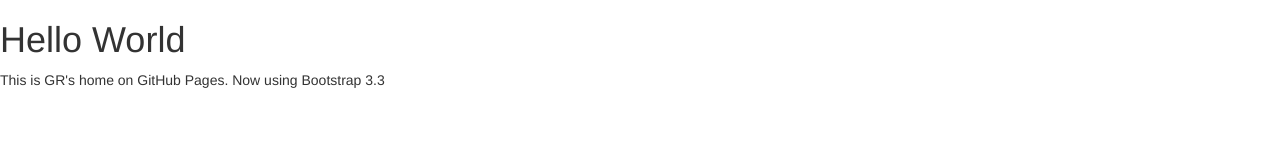
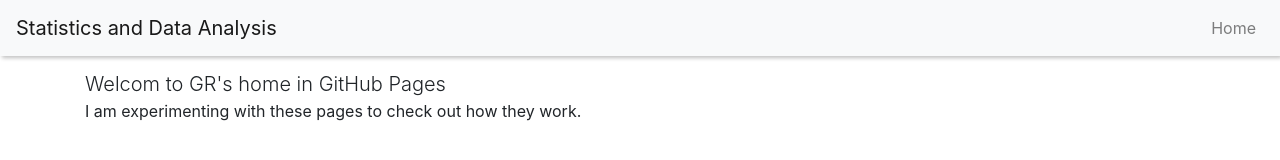
Before and after one commit to grodri/grodri.github.io, a plain HTML site: page index.html in a window 1280 px wide. Drawn offline with nearby package versions, Linux system fonts and the light colour scheme.

Commit message:
Update index.html
Using Bootstrap 4

```diff
--- a/index.html
+++ b/index.html
@@ -1,12 +1,48 @@
 <!DOCTYPE html>
-<html>
+<html lang="en">
 <head>
-    <link rel="stylesheet" href="https://cdn.jsdelivr.net/npm/bootstrap@3.3.7/dist/css/bootstrap.min.css" integrity="sha384-BVYiiSIFeK1dGmJRAkycuHAHRg32OmUcww7on3RYdg4Va+PmSTsz/K68vbdEjh4u" crossorigin="anonymous">
-    <link rel="stylesheet" href="https://cdn.jsdelivr.net/npm/bootstrap@3.3.7/dist/css/bootstrap-theme.min.css" integrity="sha384-rHyoN1iRsVXV4nD0JutlnGaslCJuC7uwjduW9SVrLvRYooPp2bWYgmgJQIXwl/Sp" crossorigin="anonymous">
-    <script src="https://cdn.jsdelivr.net/npm/bootstrap@3.3.7/dist/js/bootstrap.min.js" integrity="sha384-Tc5IQib027qvyjSMfHjOMaLkfuWVxZxUPnCJA7l2mCWNIpG9mGCD8wGNIcPD7Txa" crossorigin="anonymous"></script>
+  <meta charset="utf-8">
+  <meta name="viewport" content="width=device-width, initial-scale=1">
+  <link rel="stylesheet" href="https://maxcdn.bootstrapcdn.com/bootstrap/4.3.1/css/bootstrap.min.css">
+  <script src="https://ajax.googleapis.com/ajax/libs/jquery/3.4.1/jquery.min.js"></script>
+  <script src="https://cdnjs.cloudflare.com/ajax/libs/popper.js/1.14.7/umd/popper.min.js"></script>
+  <script src="https://maxcdn.bootstrapcdn.com/bootstrap/4.3.1/js/bootstrap.min.js"></script>
+  <link href="https://stackpath.bootstrapcdn.com/font-awesome/4.7.0/css/font-awesome.min.css" rel="stylesheet" integrity="sha384-wvfXpqpZZVQGK6TAh5PVlGOfQNHSoD2xbE+QkPxCAFlNEevoEH3Sl0sibVcOQVnN" crossorigin="anonymous">
 </head>
 <body>
-<h1>Hello World</h1>
-<p>This is GR's home on GitHub Pages. Now using Bootstrap 3.3</p>
+    <style>
+        .navbar{
+          -webkit-box-shadow: 2px 2px 4px 0px rgba(192,192,192,1);
+          -moz-box-shadow: 2px 2px 4px 0px rgba(192,192,192,1);
+          box-shadow: 2px 2px 4px 0px rgba(192,192,192,1)
+      }
+      .bg-navbar {background-color: #F8F9FA;}
+      /* make navbar links less subdued */
+      .navbar-dark .navbar-brand,
+      .navbar-dark .navbar-text {
+          color: rgba(255,255,255,.9);
+      }
+      .navbar-dark .navbar-nav .nav-link {
+          color: rgba(255,255,255,.9);
+      }
+      .navbar-dark .nav-item.active .nav-link,
+      .navbar-dark .nav-item:hover .nav-link {
+          color: #ffffff;
+      }
+      </style>
+<nav class="navbar navbar-expand-md navbar-light bg-navbar sticky-top">
+  <a class="navbar-brand" href="#">Statistics and Data Analysis</a>
+  <button class="navbar-toggler" type="button" data-toggle="collapse" data-target="#markweb-navbar" aria-controls="markweb-navbar" aria-expanded="false" aria-label="Toggle navigation">
+    <span class="navbar-toggler-icon"></span>
+  </button>
+  <div class="collapse navbar-collapse" id="markweb-navbar">
+    <ul class="navbar-nav ml-auto">
+<li class="nav-item"><a class="nav-link" href="index.html">Home</a></li>
+    </ul>
+  </div>
+</nav>
+<div class="container"  style="margin-top:1.5ex;"> <!--max-width: 940px -->
+<div class="lead">Welcom to GR's home in GitHub Pages</div>
+<p>I am experimenting with these pages to check out how they work.</p>
 </body>
 </html>
```
